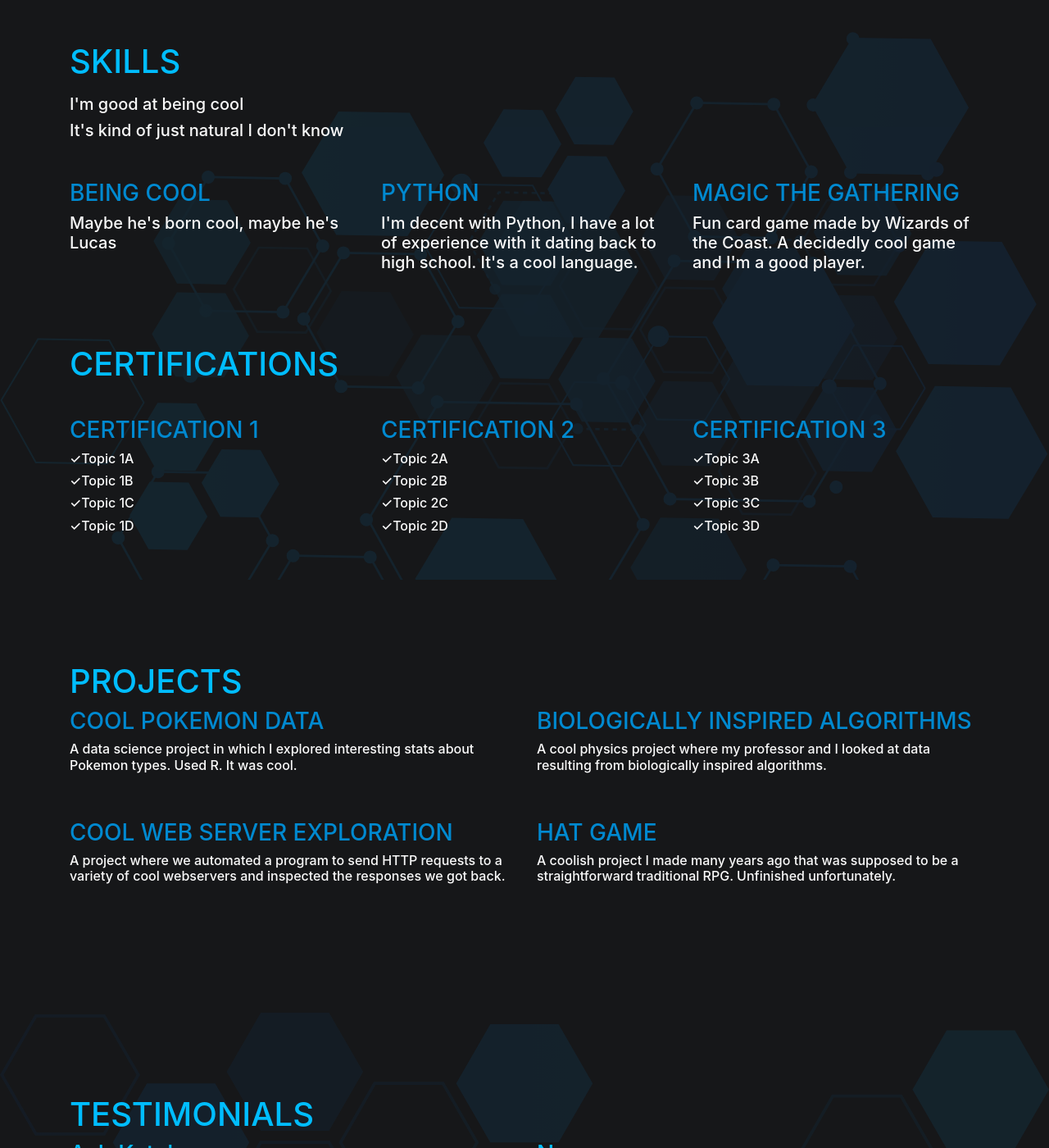
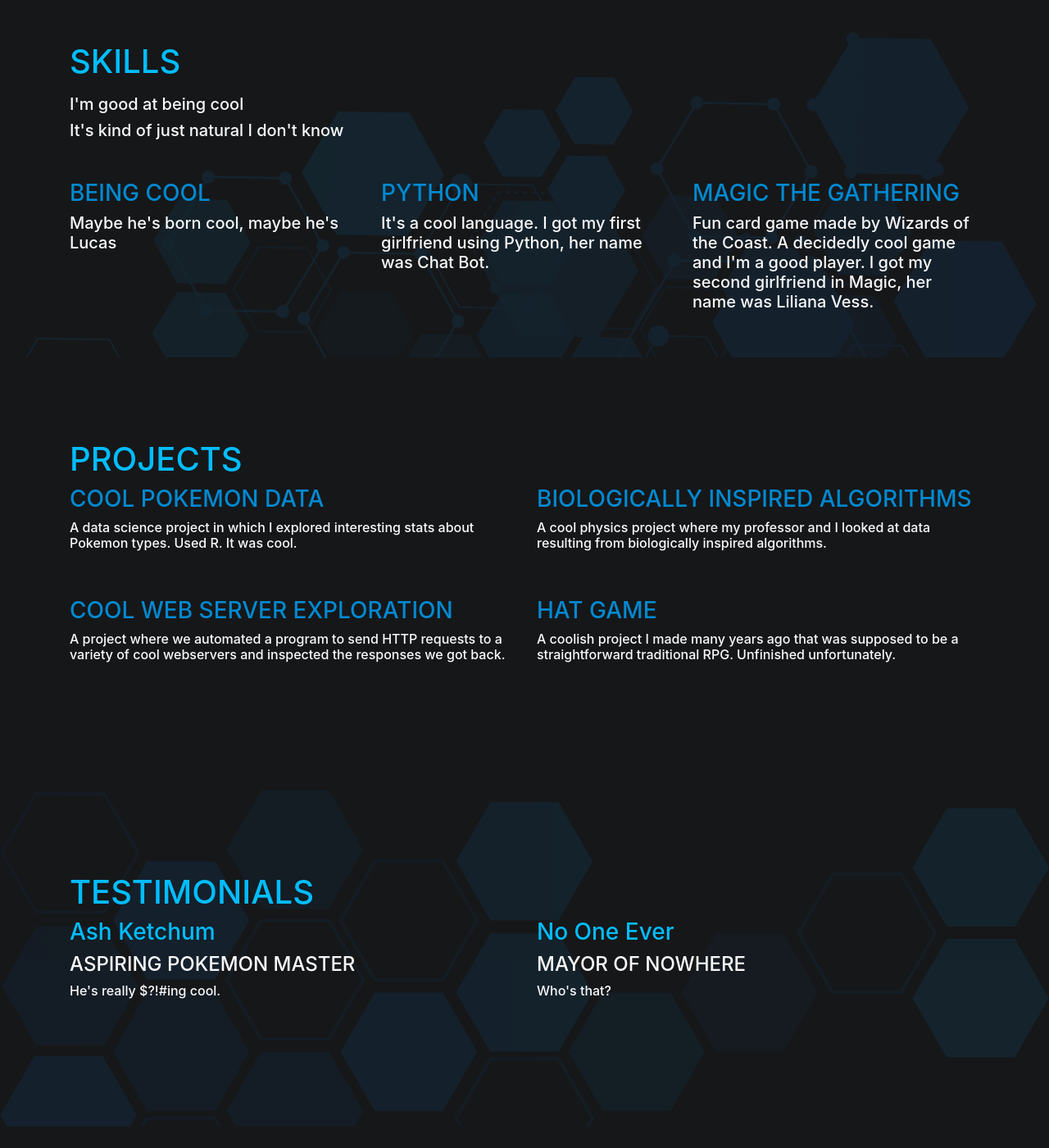
Before and after one commit to feverbrew/personal-website, a Jekyll site: the page built from index.md, in a window 1280 px wide and 1400 px high, scrolled down 1370 px. Shown: the whole window at 82% size. Built offline with Jekyll 4.4.1, drawn with Linux system fonts in a browser that asks for light colours.

Commit message:
Added some more cool info and fixed a few things

```diff
--- a/_data/contact.yml
+++ b/_data/contact.yml
@@ -1,6 +1,6 @@
 #LinkedIn
 #https://www.linkedin.com/in/{{LinkedInUsername}}/
-linkdin_username: /
+linkdin_username: /lucas-culley-217297138
 
 #GitHub
 #https://github.com/{{GitHubUsername}}
--- a/_data/skills.yml
+++ b/_data/skills.yml
@@ -7,30 +7,7 @@ skill_list:
     description: Maybe he's born cool, maybe he's Lucas
 
   - name: Python
-    description: I'm decent with Python, I have a lot of experience with it dating back to high school. It's a cool language.
+    description: It's a cool language. I got my first girlfriend using Python, her name was Chat Bot.
 
   - name: Magic the Gathering
-    description: Fun card game made by Wizards of the Coast. A decidedly cool game and I'm a good player.
-
-#If you have certifications, talk about them here
-certifications:
-  - name: Certification 1
-    topics:
-      - Topic 1A
-      - Topic 1B
-      - Topic 1C
-      - Topic 1D
-
-  - name: Certification 2
-    topics:
-      - Topic 2A
-      - Topic 2B
-      - Topic 2C
-      - Topic 2D
-
-  - name: Certification 3
-    topics:
-      - Topic 3A
-      - Topic 3B
-      - Topic 3C
-      - Topic 3D
+    description: Fun card game made by Wizards of the Coast. A decidedly cool game and I'm a good player. I got my second girlfriend in Magic, her name was Liliana Vess.
--- a/_data/testimonials.yml
+++ b/_data/testimonials.yml
@@ -1,11 +1,11 @@
 #If you have some testimonials list them here
 
-- quote: He's really $?!#ing cool.
+- quote: "He's really $?!#ing cool."
   person:
     name: Ash Ketchum
     title: Aspiring Pokemon Master
 
-- quote: Who's that?
+- quote: "Who's that?"
   person:
-    name: No one
+    name: No One Ever
     title: Mayor of Nowhere
```
